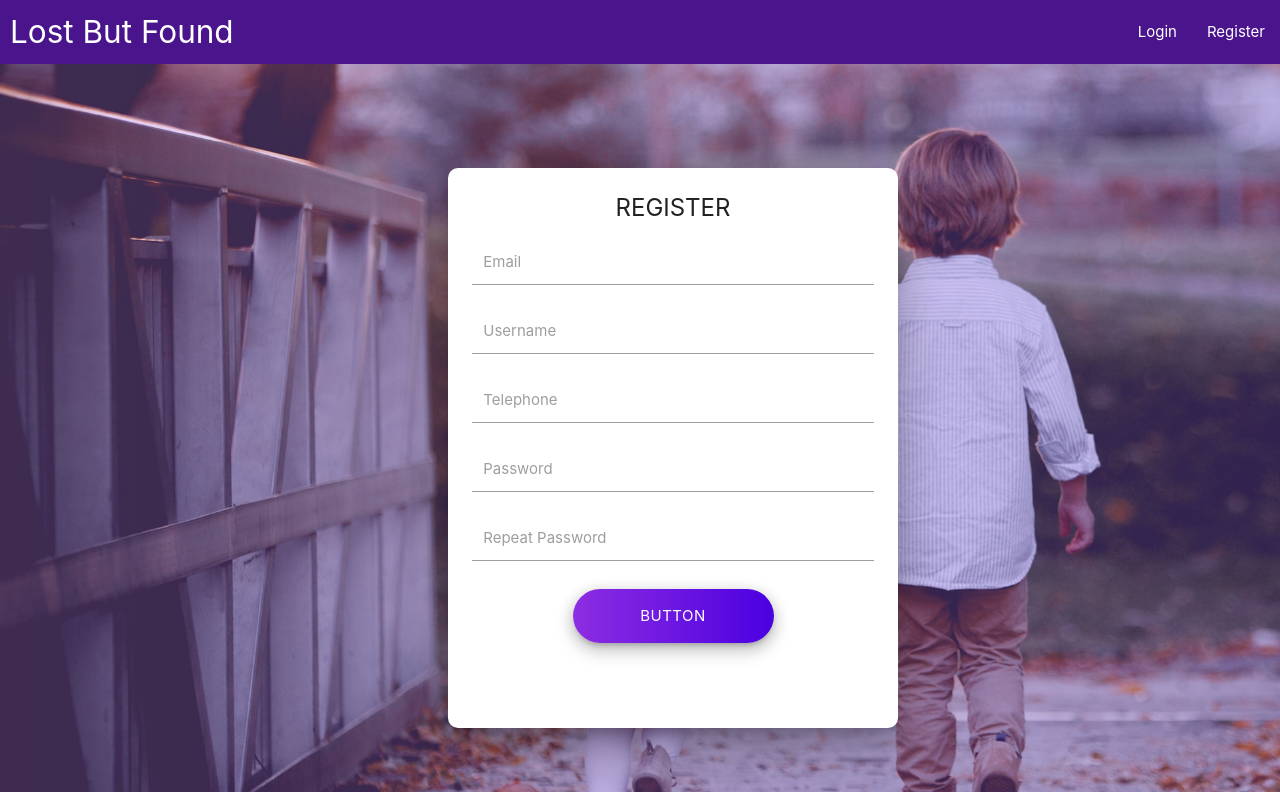
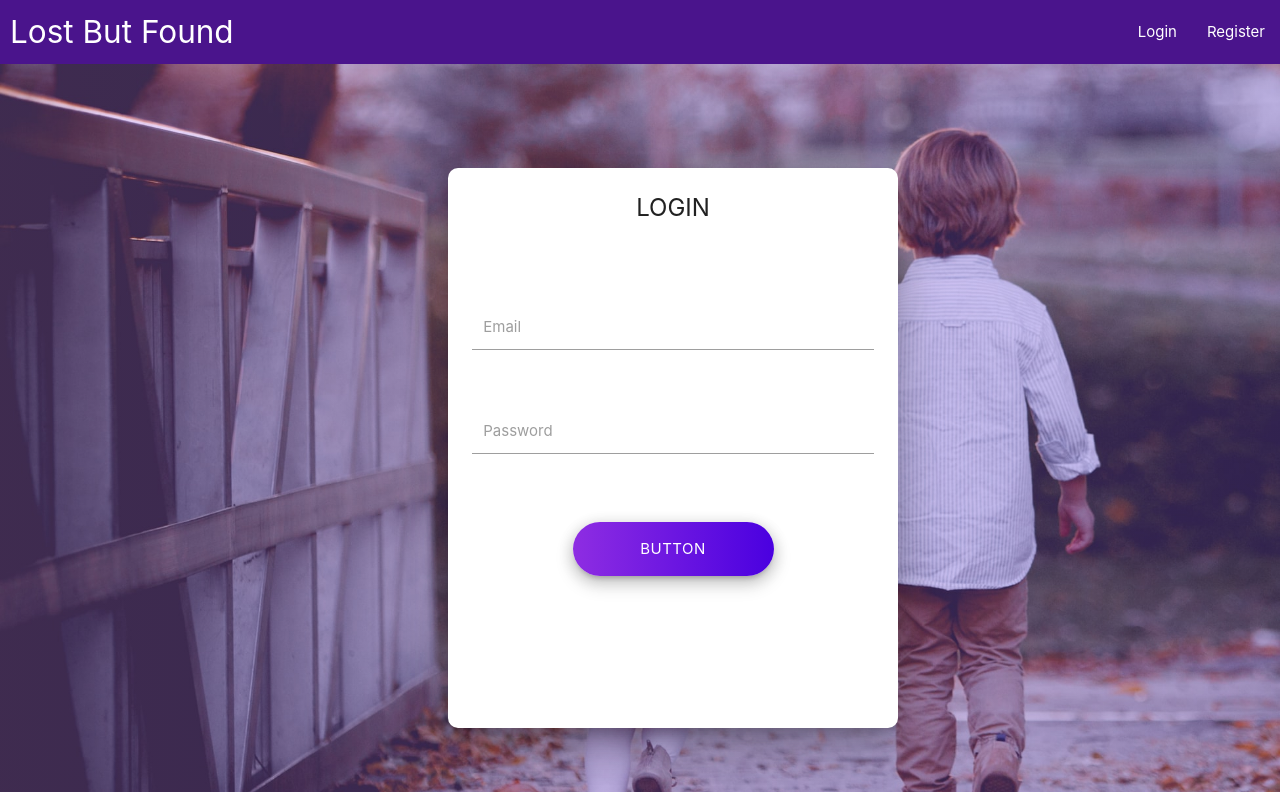
Before and after one commit to Santhosh-Chidambaram/lostbutfound-frontend, a React (Create React App) app: page / in a window 1280 px wide. Shown: the top 800 px of the page. Built offline with nearby package versions, Linux system fonts and the light colour scheme.

Commit message:
added router

```diff
--- a/package.json
+++ b/package.json
@@ -6,6 +6,7 @@
     "materialize-css": "^1.0.0-rc.2",
     "react": "^16.10.2",
     "react-dom": "^16.10.2",
+    "react-router-dom": "^5.1.2",
     "react-scripts": "3.2.0"
   },
   "scripts": {
--- a/src/App.js
+++ b/src/App.js
@@ -9,6 +9,8 @@ import M from 'materialize-css/dist/js/materialize.min.js'
 import { Logincard } from './components/Auth/Logincard'
 import { Registercard } from './components/Auth/Registercard'
 
+
+import {Route, Switch} from 'react-router-dom'
 const App = () => {
 	useEffect(() => {
 		M.AutoInit()
@@ -17,8 +19,13 @@ const App = () => {
 		<>
 			<Topnav />
 
-			<section className='background'>
-				<Registercard />
+      <section className='background'>
+        <Switch>
+          <Route path='/' exact component={Logincard} />
+          <Route path='/login' exact component={Logincard} />
+          <Route path='/register' exact component={Registercard} />
+        </Switch>
+
 			</section>
 		</>
 	)
--- a/src/components/main/Topnav.js
+++ b/src/components/main/Topnav.js
@@ -1,16 +1,21 @@
-import React,{useEffect} from 'react'
+import React from 'react'
+import { Link } from 'react-router-dom'
 
-export const Topnav = () =>{
-
-    return(
+export const Topnav = () => {
+	return (
 		<div>
-        <nav className="purple darken-4">
-        <div className="nav-wrapper">
-          <a href="/test" className="brand-logo" style={{paddingLeft:"10px"}}>Lost But Found</a>
-          <ul id="nav-mobile" className="right hide-on-med-and-down">
-
-            <li><a href="badges.html">Login</a></li>
-            <li><a href="collapsible.html">Register</a></li>
+			<nav className='purple darken-4'>
+				<div className='nav-wrapper'>
+					<Link to='/' className='brand-logo' style={{ paddingLeft: '10px' }}>
+						Lost But Found
+					</Link>
+					<ul id='nav-mobile' className='right hide-on-med-and-down'>
+						<li>
+							<Link to='/login'>Login</Link>
+						</li>
+						<li>
+							<Link to='/register'>Register</Link>
+						</li>
 					</ul>
 				</div>
 			</nav>
--- a/src/index.js
+++ b/src/index.js
@@ -1,7 +1,12 @@
-import React from 'react';
-import ReactDOM from 'react-dom';
-import './index.css';
-import App from './App';
-import * as serviceWorker from './serviceWorker';
+import React from 'react'
+import ReactDOM from 'react-dom'
+import './index.css'
+import App from './App'
+import { BrowserRouter as Router } from 'react-router-dom'
 
-ReactDOM.render(<App />, document.getElementById('root'));
+ReactDOM.render(
+	<Router>
+		<App />
+	</Router>,
+	document.getElementById('root')
+)
```
Also changed, not shown: 1 other file (tests, documents, lock files or other folders). Lines whose indentation alone changed are shown as unchanged.
